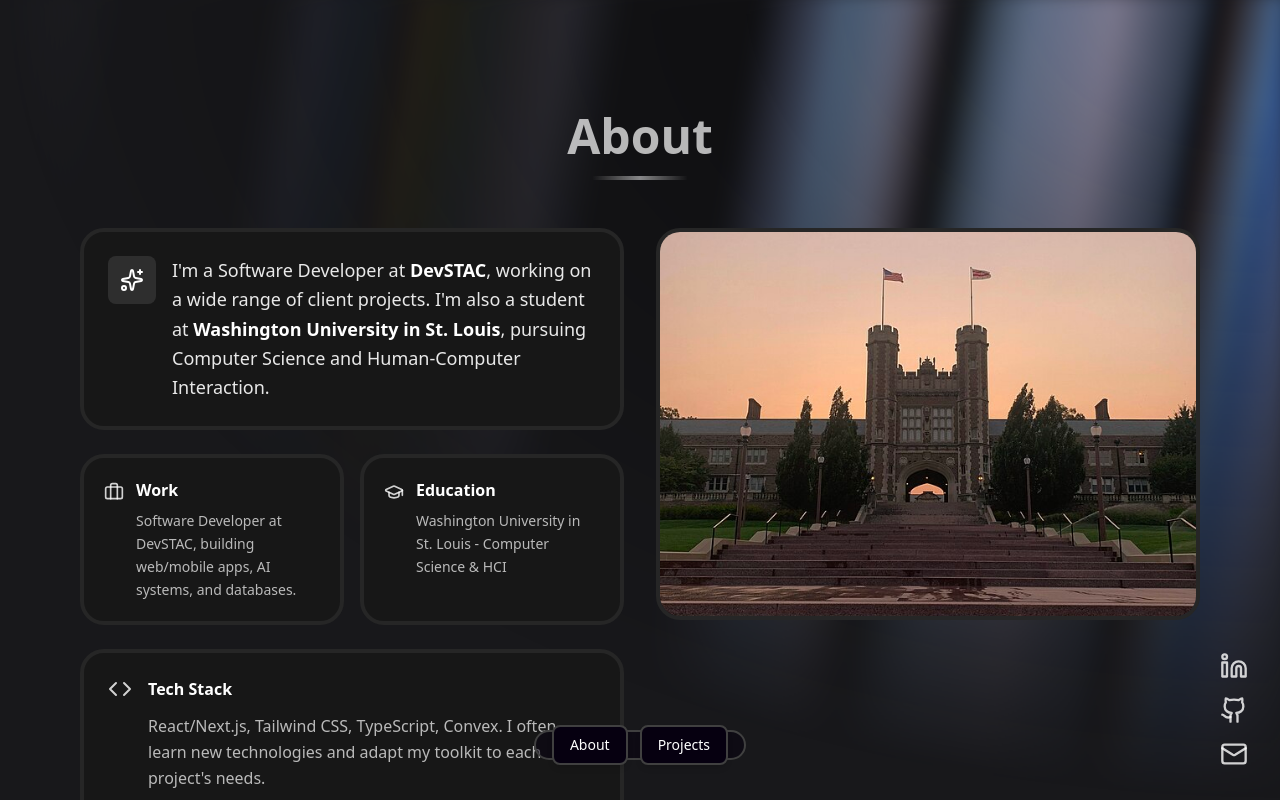
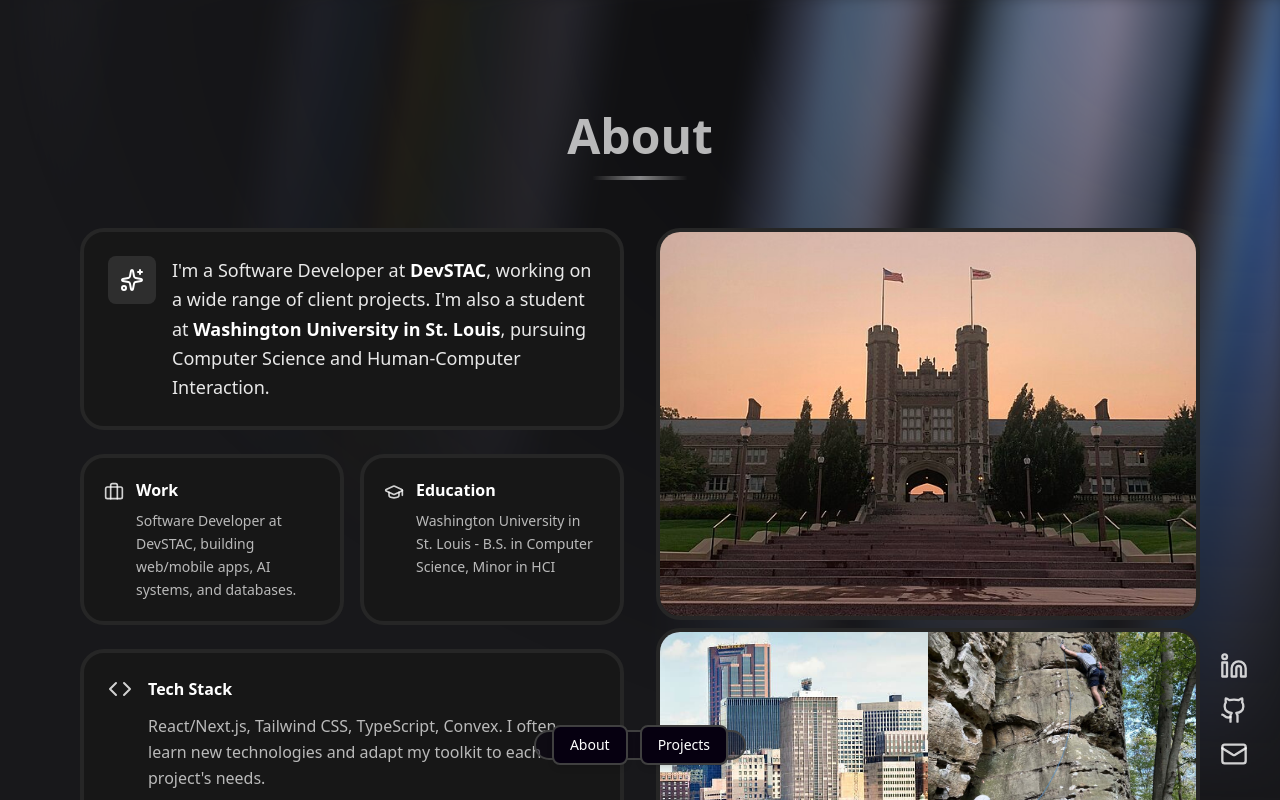
Before and after one commit to Hcordes6/hc-portfolio, a Next.js app: page / in a window 1280 px wide. Built offline with nearby package versions, Linux system fonts and the light colour scheme.

Commit message:
Fix/feat: filled in awkward spaces in home screen

```diff
--- a/app/pages/about.tsx
+++ b/app/pages/about.tsx
@@ -121,7 +121,7 @@ export default function About() {
                                 <div>
                                     <h3 className="text-white font-semibold mb-2">Education</h3>
                                     <p className="text-white/70 text-sm leading-relaxed">
-                                        Washington University in St. Louis - Computer Science & HCI
+                                        Washington University in St. Louis - B.S. in Computer Science, Minor in HCI
                                     </p>
                                 </div>
                             </div>
@@ -212,7 +212,8 @@ export default function About() {
                 </div>
 
                 {/* Right Column - Image */}
-                <div className="lg:sticky lg:top-[15%] lg:self-start">
+                <div className="lg:sticky lg:top-[2%] lg:self-start">
+                    <div>
                         <SpotlightCard className="overflow-hidden max-w-sm mx-auto lg:max-w-full">
                             <Image
                                 src="/images/Brookings_Hall.jpg"
@@ -221,6 +222,29 @@ export default function About() {
                                 width={500}
                                 height={500}
                             />
+                        </SpotlightCard>
+                    </div>
+                    <SpotlightCard className="overflow-hidden mt-2">
+                        <div className="grid grid-cols-2 gap-0">
+                            <div className="relative aspect-4/3">
+                                <Image
+                                    src="/images/St_Paul_Skyline.jpg"
+                                    alt="Picture of the St. Paul skyline"
+                                    fill
+                                    sizes="(min-width: 1024px) 50vw, 100vw"
+                                    className="object-cover"
+                                />
+                            </div>
+                            <div className="relative aspect-4/3">
+                                <Image
+                                    src="/images/Lead_Climbing_RedRiver_Uncompressed.jpg"
+                                    alt="Picture of me climbing at Red River Gorge in Kentucky"
+                                    fill
+                                    sizes="(min-width: 1024px) 50vw, 100vw"
+                                    className="object-cover"
+                                />
+                            </div>
+                        </div>
                     </SpotlightCard>
                 </div>
 
@@ -249,8 +273,7 @@ export default function About() {
                         <div className="mt-5 mx-auto h-px w-40 bg-linear-to-r from-transparent via-white/30 to-transparent" />
 
                         <div
-                            className={`mt-7 flex items-center justify-center gap-4 transition-all duration-1500 ease-out ${
-                                contactIconsVisible
+                            className={`mt-7 flex items-center justify-center gap-4 transition-all duration-1500 ease-out ${contactIconsVisible
                                 ? "opacity-100 translate-y-0 pointer-events-auto"
                                 : `opacity-0 ${transitionDirection === "down" ? "translate-y-4" : "-translate-y-4"} pointer-events-none`
                                 }`}
```
Also changed, not shown: public/images/Lead_Climbing_RedRiver_Uncompressed.jpg (added), public/images/St_Paul_Skyline.jpg (added). Lines whose indentation alone changed are shown as unchanged.
